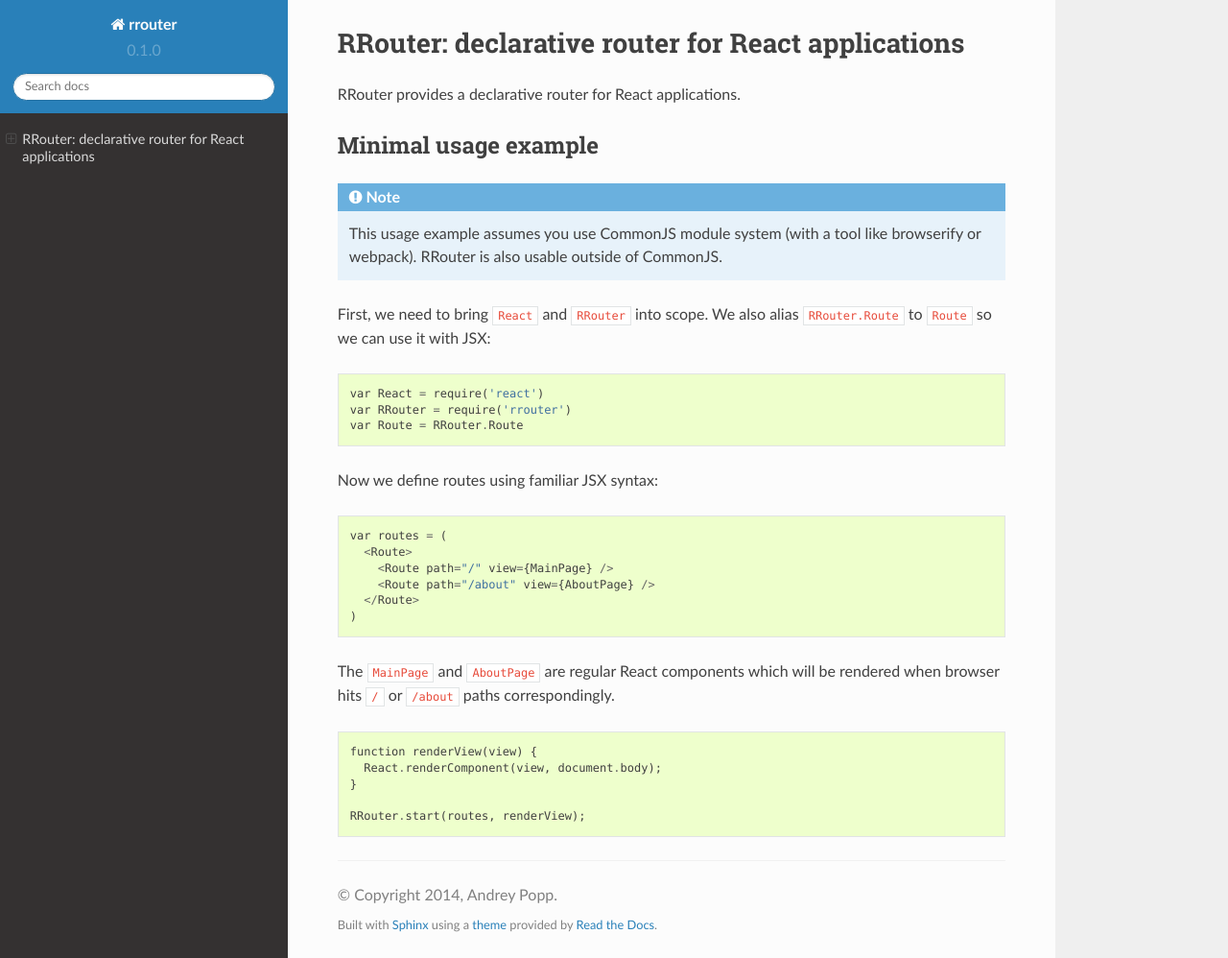
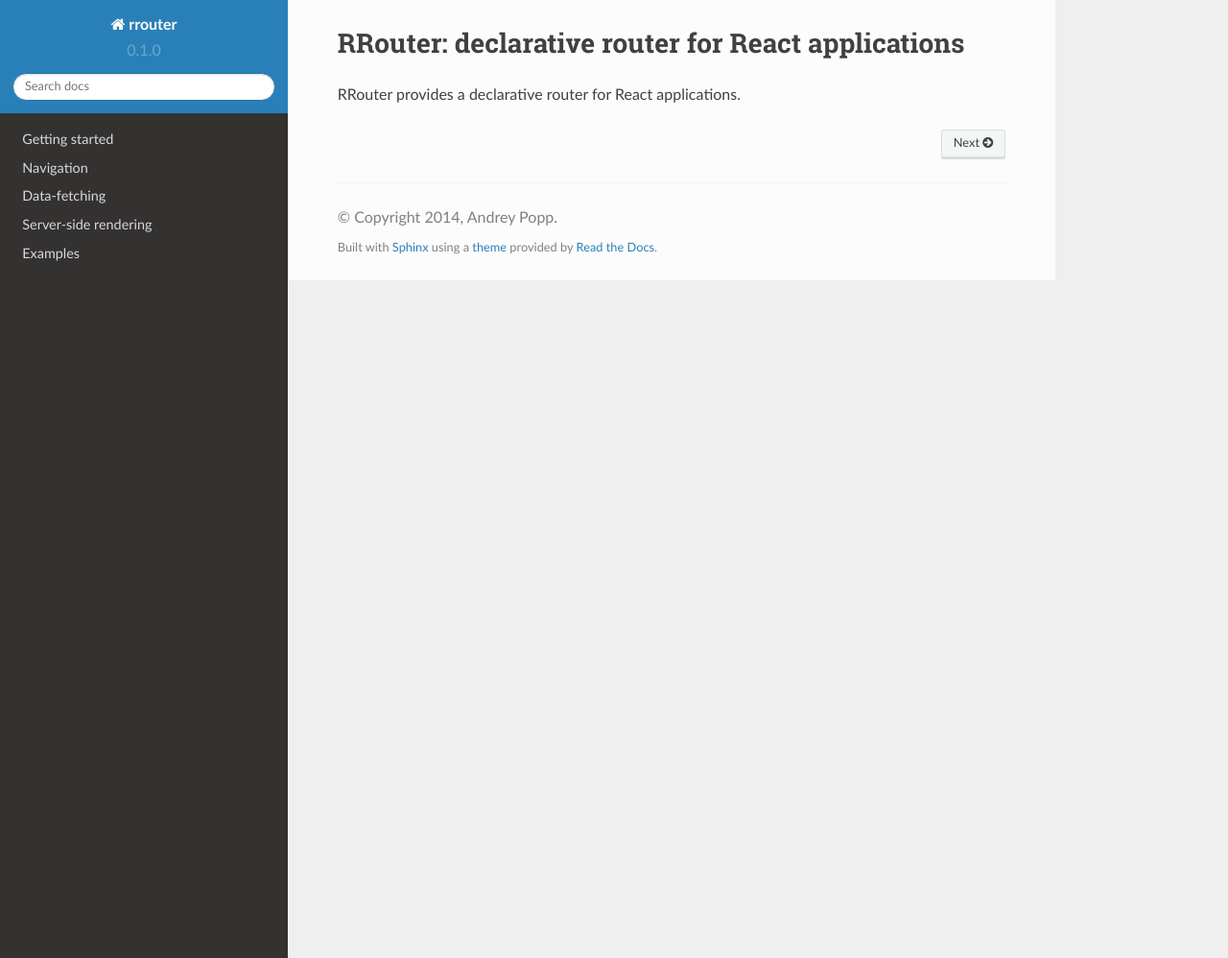
Before and after one commit to andreypopp/rrouter, a Sphinx documentation site: the page built from docs/index.rst, in a window 1280 px wide and 998 px high. Shown: the whole window at 96% size. Built offline with Sphinx 7.4.7 and the Read the Docs theme 2.0.0, drawn with Linux system fonts in a browser that asks for light colours.

Commit message:
docs: more scaffolding

```diff
--- /dev/null
+++ b/docs/data-fetching.rst
@@ -0,0 +1,2 @@
+Data-fetching
+=============
--- /dev/null
+++ b/docs/examples/master-detail.rst
@@ -0,0 +1,2 @@
+Master-detail example
+=====================
--- a/docs/index.rst
+++ b/docs/index.rst
@@ -3,38 +3,12 @@
 
 RRouter provides a declarative router for React applications.
 
-Minimal usage example
----------------------
+.. toctree::
+   :maxdepth: 2
+   :hidden:
 
-.. note::
-  :name: CommonJS
-
-  This usage example assumes you use CommonJS module system (with a tool like
-  browserify or webpack). RRouter is also usable outside of CommonJS.
-
-First, we need to bring ``React`` and ``RRouter`` into scope. We also alias
-``RRouter.Route`` to ``Route`` so we can use it with JSX::
-
-    var React = require('react')
-    var RRouter = require('rrouter')
-    var Route = RRouter.Route
-
-Now we define routes using familiar JSX syntax::
-
-    var routes = (
-      <Route>
-        <Route path="/" view={MainPage} />
-        <Route path="/about" view={AboutPage} />
-      </Route>
-    )
-
-The ``MainPage`` and ``AboutPage`` are regular React components which will be
-rendered when browser hits ``/`` or ``/about`` paths correspondingly.
-
-::
-
-    function renderView(view) {
-      React.renderComponent(view, document.body);
-    }
-
-    RRouter.start(routes, renderView);
+   usage
+   navigation
+   data-fetching
+   server-side-rendering
+   examples/index
--- /dev/null
+++ b/docs/server-side-rendering.rst
@@ -0,0 +1,2 @@
+Server-side rendering
+=====================
```
Also changed, not shown: docs/examples/index.rst (added, +9 -0 lines), docs/navigation.rst (added, +28 -0 lines), docs/usage.rst (added, +38 -0 lines).
